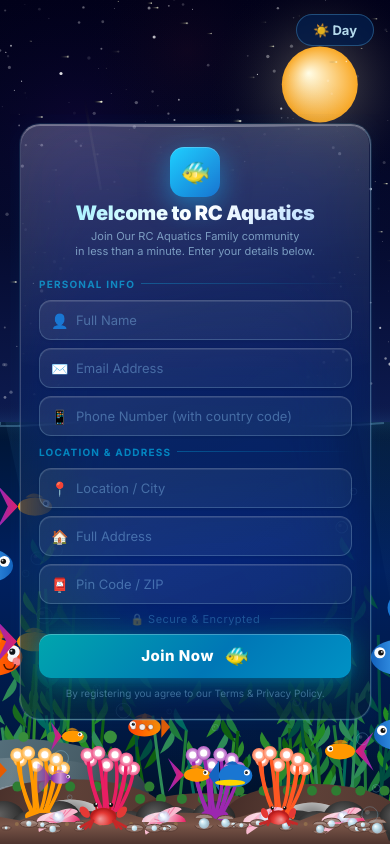
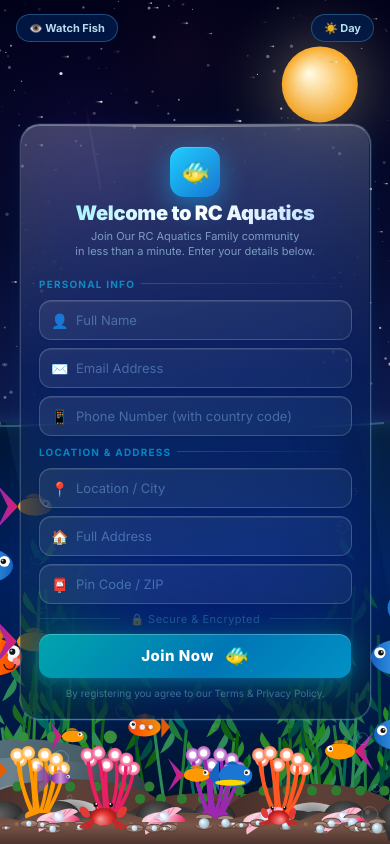
Before and after one commit to ajay-kq/Registration-System, a website: page index.html in a window 390 px wide. Drawn offline with Linux system fonts and the light colour scheme; animation ran at ten frames a second.

Commit message:
Add 'Watch Fish' toggle to hide form with 42s auto-show

```diff
--- a/index.html
+++ b/index.html
@@ -420,6 +420,38 @@
             opacity: 1
         }
 
+        #hide-toggle {
+            position: fixed;
+            top: 14px;
+            left: 16px;
+            z-index: 100;
+            background: rgba(0, 30, 80, .7);
+            border: 1px solid rgba(100, 200, 255, .3);
+            color: rgba(200, 240, 255, .9);
+            padding: 7px 16px;
+            border-radius: 50px;
+            font-size: 13px;
+            font-weight: 700;
+            cursor: pointer;
+            backdrop-filter: blur(10px);
+            transition: all .3s
+        }
+
+        #hide-toggle:hover {
+            background: rgba(0, 60, 140, .8)
+        }
+
+        /* Slide card out of view */
+        .wrap {
+            transition: transform 0.6s cubic-bezier(0.34, 1.56, 0.64, 1), opacity 0.5s;
+        }
+
+        .wrap.hidden-form {
+            transform: translateY(120vh);
+            opacity: 0;
+            pointer-events: none;
+        }
+
         /* ── MOBILE OPTIMIZATIONS (to show more of the aquarium) ── */
         @media (max-width: 480px) {
             .wrap {
@@ -503,14 +535,21 @@
                 padding: 6px 14px;
                 bottom: 50%;
             }
+
+            #hide-toggle,
+            #dn-toggle {
+                font-size: 11px;
+                padding: 6px 12px;
+            }
         }
     </style>
 </head>
 
 <body>
     <canvas id="bg"></canvas>
+    <button id="hide-toggle" onclick="toggleFormHide()">👁️ Watch Fish</button>
     <button id="dn-toggle" onclick="toggleDay()">☀️ Day</button>
-    <div class="wrap">
+    <div class="wrap" id="form-wrap">
         <div class="card">
             <div class="logo">🐠</div>
             <h1>Welcome to RC Aquatics</h1>
@@ -1647,6 +1686,29 @@
         // Nemo greeting on name field focus
         document.getElementById('name').addEventListener('focus', triggerNemoGreet);
 
+        // ── HIDE FORM LOGIC (Peek at aquarium) ──
+        let autoShowConfig = null;
+        function toggleFormHide() {
+            const wrap = document.getElementById('form-wrap');
+            const btn = document.getElementById('hide-toggle');
+            if (wrap.classList.contains('hidden-form')) {
+                // Show form
+                wrap.classList.remove('hidden-form');
+                btn.innerHTML = '👁️ Watch Fish';
+                if (autoShowConfig) clearTimeout(autoShowConfig);
+            } else {
+                // Hide form
+                wrap.classList.add('hidden-form');
+                btn.innerHTML = '📝 Show Form';
+                // Auto show after 42 seconds
+                if (autoShowConfig) clearTimeout(autoShowConfig);
+                autoShowConfig = setTimeout(() => {
+                    wrap.classList.remove('hidden-form');
+                    btn.innerHTML = '👁️ Watch Fish';
+                }, 42000);
+            }
+        }
+
         // ── PEEK-A-BOO: canvas click hides greeter fish, mousemove reveals ──
         let lastPeekAct = 0;
         C.addEventListener('click', e => {
```
